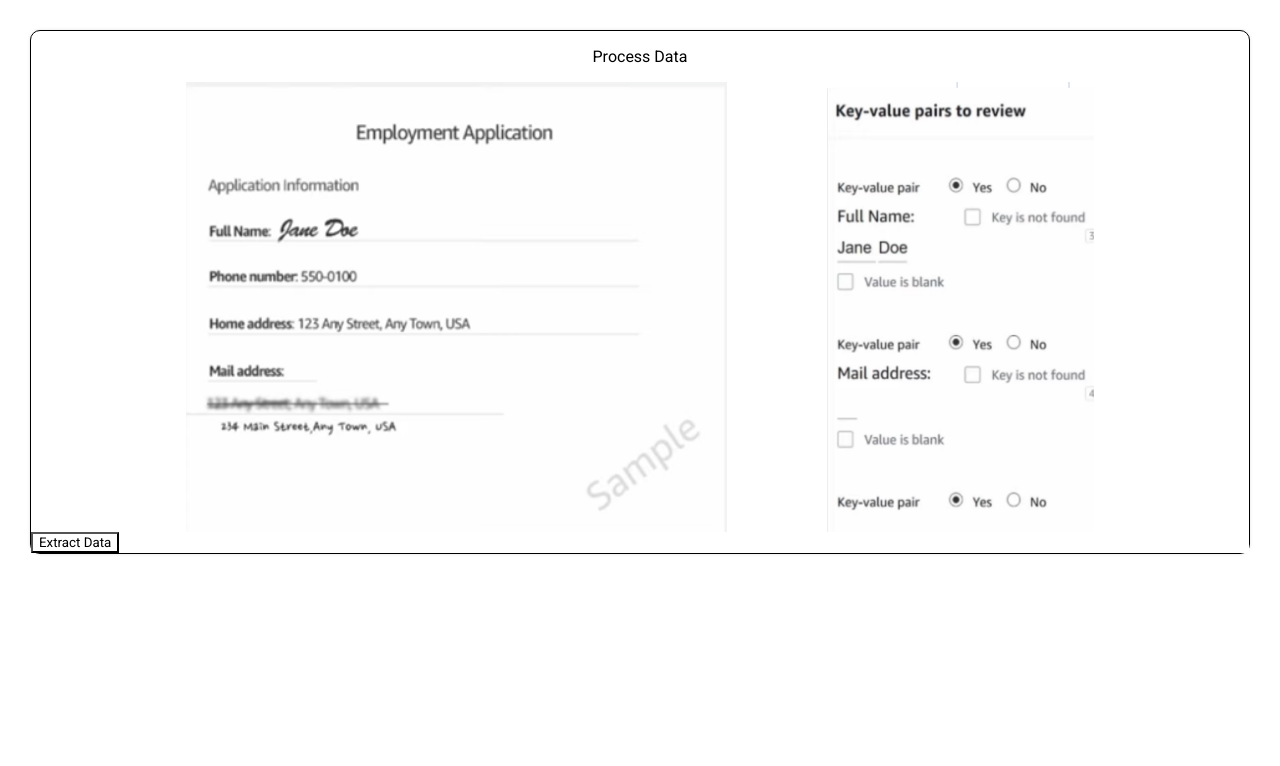
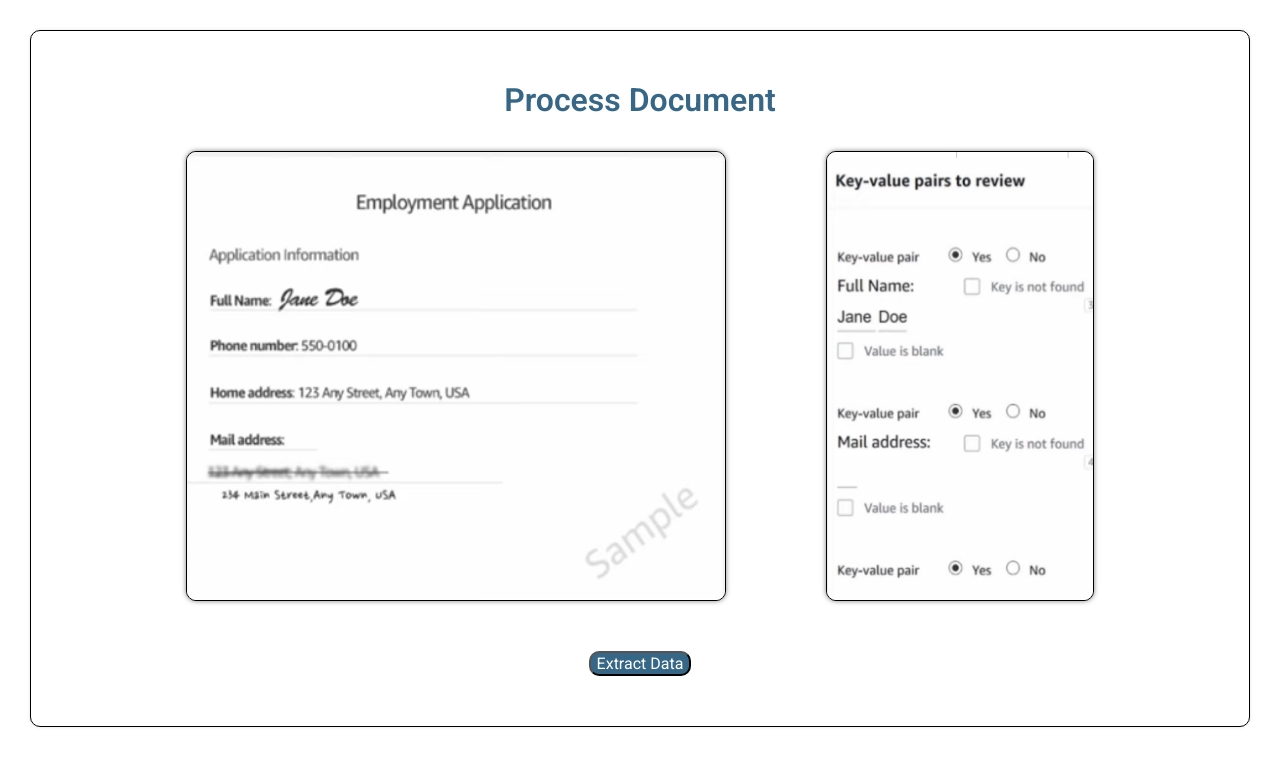
Before and after one commit to VaishnaviBakore/PDF-to-XLS, a React (Create React App) app: page /view in a window 1280 px wide. Shown: the top 766 px of the page. Built offline with nearby package versions, Linux system fonts and the light colour scheme.

Commit message:
Update View.jsx

```diff
--- a/src/components/View.jsx
+++ b/src/components/View.jsx
@@ -1,10 +1,56 @@
 import React from 'react';
 import {  useNavigate } from 'react-router-dom';
 import '../App.css';
-
+import styled from 'styled-components';
 import image1 from './2nd screen.png';
 import image2 from './view-img.png'
 
+const Container=styled.div`
+    align-items: center;
+    text-align: left;
+    margin: 50px 100px;
+`;
+const PdfImage=styled.div`
+    display: flex;
+    justify-content: center;
+    align-items: center;
+`;
+const Para=styled.p`
+    display: flex;
+    justify-content: center;
+    font-weight:600;
+    font-size: xx-large;
+    color: rgb(55,103,134);
+    font-family: "Roboto";
+`;
+const ViewImg1=styled.img`
+    border-radius: 10px;
+    box-shadow: 0 0 5px rgba(0, 0, 0, 0.5);
+    border: solid 0.5px;
+    margin-right: 100px;
+    height:450px;
+`;
+const ViewImg2=styled.img`
+    border-radius: 10px;
+    box-shadow: 0 0 5px rgba(0, 0, 0, 0.5);
+    border: solid 0.5px;
+    height:450px;
+`;
+
+const Button=styled.button`
+    margin: auto;
+    display: block;
+    font-size: medium;
+    margin-top: 50px;
+    background-color: rgb(55,103,134);
+    border-radius: 10px;
+    cursor: pointer;
+    color: white;
+    &:hover {
+        background-color: white;
+        color: rgb(55,103,134);
+    }
+`;
 export default function View() {
     const navigator = useNavigate();
     function handleClick() {
@@ -13,21 +59,14 @@ export default function View() {
     };
     return (
 
-        <div className='container'>
-        <p style={{display:"flex", justifyContent:"center"}}>Process Data</p>
-            <div className='pdf-image'
-            style={{
-        display: 'flex',
-        justifyContent: 'center',
-        alignItems: 'center',
+        <Container>
+        <Para>Process Document</Para>
+            <PdfImage>
+               <ViewImg1 src={image1} alt='pdf'></ViewImg1>
+               <ViewImg2 src={image2} alt='pdf'></ViewImg2>
 
-      }}
-      >
-               <img src={image1} className="view-img" alt='pdf' style={{ marginRight: '100px', height:'450px' }}></img><br></br>
-               <img src={image2} className="view-img" alt='pdf' style={{height:'450px'}}></img>
-
-            </div>
-            <button className='btn' onClick={handleClick}>Extract Data</button>
-        </div>
+            </PdfImage>
+            <Button  onClick={handleClick}>Extract Data</Button>
+        </Container>
     );
 }
```
